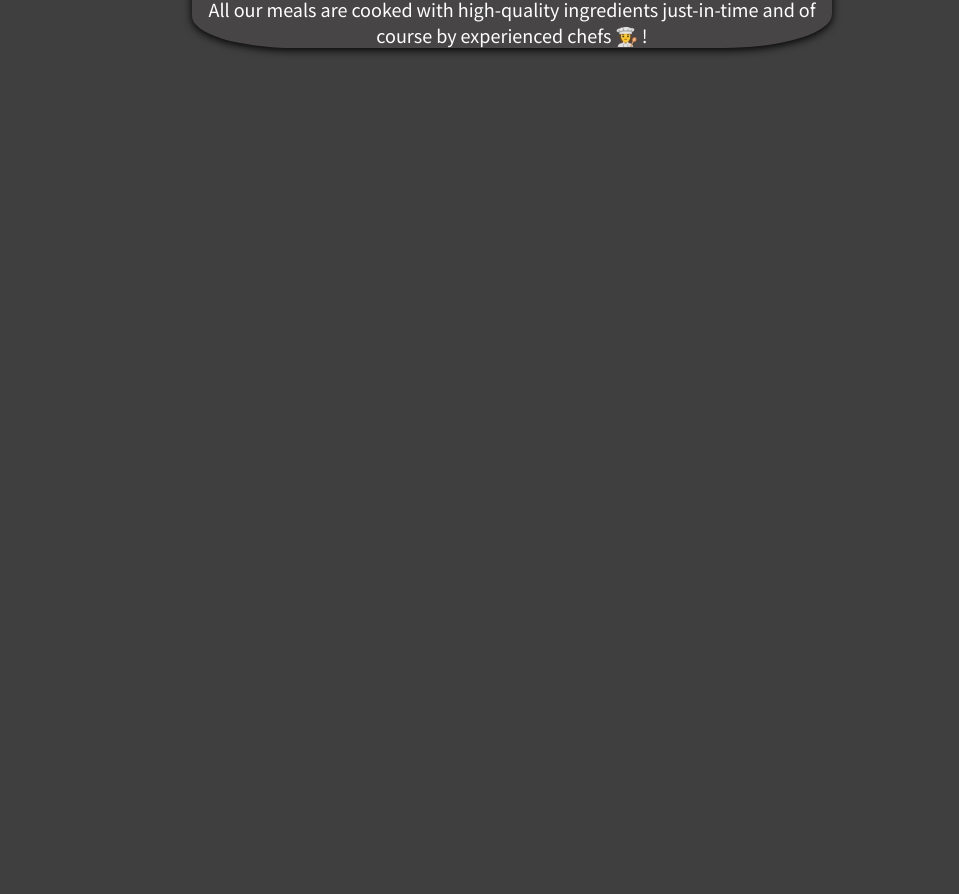
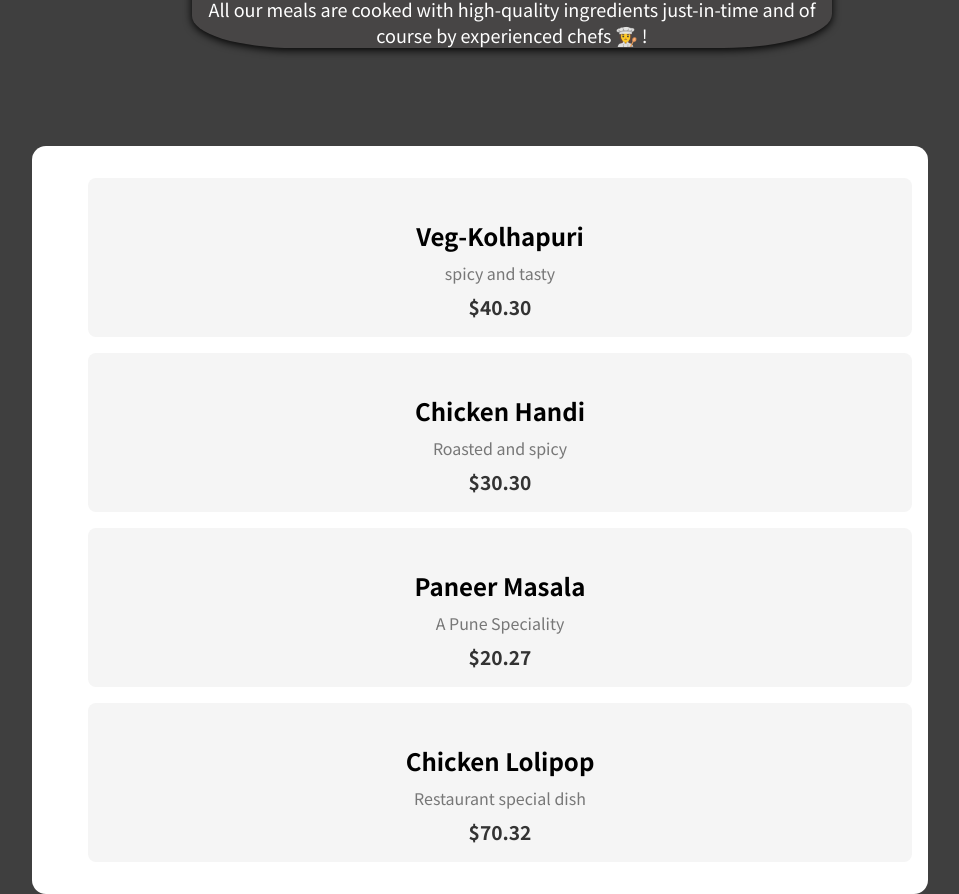
Before and after one commit to Vaibhavdesai99/Restaurant-Website--React-JS, a React (Create React App) app: page / in a window 1280 px wide. Shown: the part 435-1329 px from the top of the page, without its empty margins (128-1087 px from the left). Before the commit the page ends 800 px from the top, so only its background shows below. Built offline with nearby package versions, Linux system fonts and the light colour scheme.

Commit message:
Making the Items visible

```diff
--- a/src/App.js
+++ b/src/App.js
@@ -6,7 +6,10 @@ const App = () => {
   return (
     <div>
     <Header/>
+    <main>
     <Meals/>
+    </main>
+
     </div>
   )
 }
--- /dev/null
+++ b/src/Components/Meals/AvailableMeals.js
@@ -0,0 +1,50 @@
+import React from 'react'
+import classes from './AvailableMeals.module.css'
+import MealItems from './MealItem/MealItems'
+import Card from '../UI/Card'
+const Dummy_Meals=[
+{
+    id:'m1',
+    name:'Veg-Kolhapuri',
+    description:'spicy and tasty',
+    price:40.30
+},
+{
+    id:'m2',
+    name:'Chicken Handi',
+    description:'Roasted and spicy',
+    price:30.30
+},
+{
+    id:'m3',
+    name:'Paneer Masala',
+    description:'A Pune Speciality',
+    price:20.27
+},
+{
+    id:'m4',
+    name:'Chicken Lolipop',
+    description:'Restaurant special dish',
+    price:70.32
+}
+]
+
+
+
+const AvailableMeals = () => {
+    const Mealslist = Dummy_Meals.map((meal)=>{
+        return  <MealItems key={meal.id} name={meal.name} description={meal.description} price={meal.price}/>
+    })
+  return (
+    <section className={classes.meals}>
+       <Card>
+       <ul>
+            {Mealslist}
+        </ul>
+       </Card>
+
+    </section>
+  )
+}
+
+export default AvailableMeals
--- /dev/null
+++ b/src/Components/Meals/AvailableMeals.module.css
@@ -0,0 +1,7 @@
+.meals{
+    margin-top: -4rem;
+    margin-left: 10rem;
+    list-style: none;
+    list-style-type: none;
+    width: 70%;
+}
--- /dev/null
+++ b/src/Components/Meals/MealItem/MealItems.js
@@ -0,0 +1,17 @@
+import React from "react";
+import classes from './MealItems.module.css'
+const MealItems = (props) => {
+  const price = `$${props.price.toFixed(2)}`;
+  return (
+    <li>
+      <div className={classes.meals}>
+        <h3>{props.name}</h3>
+        <div className={classes.description}>{props.description}</div>
+        <div className={classes.price}>{price}</div>
+      </div>
+      <div></div>
+    </li>
+  );
+};
+
+export default MealItems;
--- /dev/null
+++ b/src/Components/Meals/MealItem/MealItems.module.css
@@ -0,0 +1,32 @@
+/* MealItems.module.css */
+
+.meals {
+    display: flex;
+    flex-direction: column;
+    align-items: center;
+    background-color: #f5f5f5;
+    padding: 1rem;
+    border-radius: 8px;
+  }
+
+  .meals h3 {
+    font-size: 1.5rem;
+    margin-bottom: 0.5rem;
+  }
+
+  .description {
+    font-size: 1rem;
+    color: #777;
+    margin-bottom: 0.5rem;
+  }
+
+  .price {
+    font-size: 1.2rem;
+    font-weight: bold;
+    color: #333;
+  }
+
+  li {
+    list-style: none;
+    margin-bottom: 1rem;
+  }
--- a/src/Components/Meals/Meals.js
+++ b/src/Components/Meals/Meals.js
@@ -1,11 +1,13 @@
 import React from 'react'
 import MealsSummary from './MealsSummary'
+import AvailableMeals from './AvailableMeals'
 
 const Meals = () => {
   return (
-    <div>
+    <>
       <MealsSummary/>
-    </div>
+      <AvailableMeals/>
+    </>
   )
 }
 
--- /dev/null
+++ b/src/Components/UI/Card.js
@@ -0,0 +1,12 @@
+import React from 'react'
+
+import classes from './Card.module.css'
+const Card = (props) => {
+  return (
+    <div className={classes.card}>
+      {props.children}
+    </div>
+  )
+}
+
+export default Card
--- /dev/null
+++ b/src/Components/UI/Card.module.css
@@ -0,0 +1,6 @@
+.card{
+    padding: 1rem;
+    box-shadow: 2 2px 8px rgba(0 ,0 ,0,0.25);
+border-radius: 14px;
+background-color: white;
+}
```
